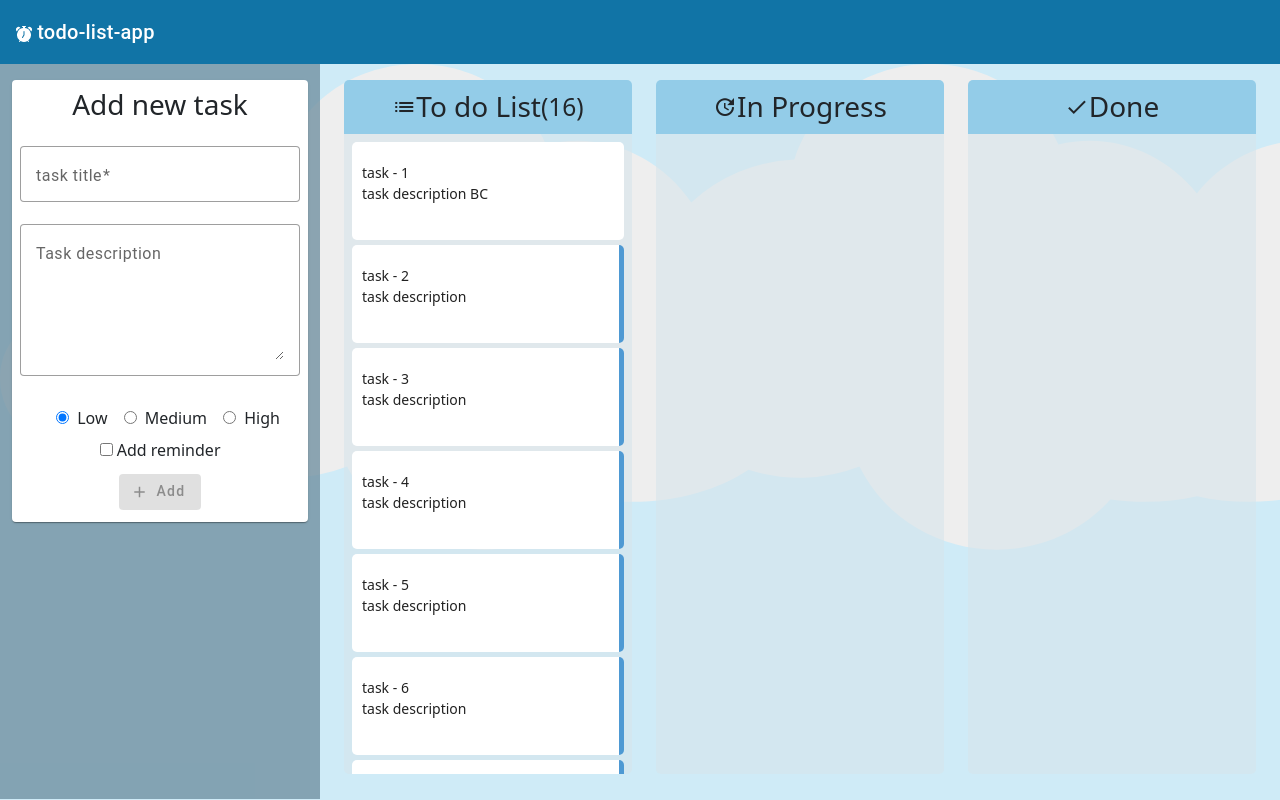
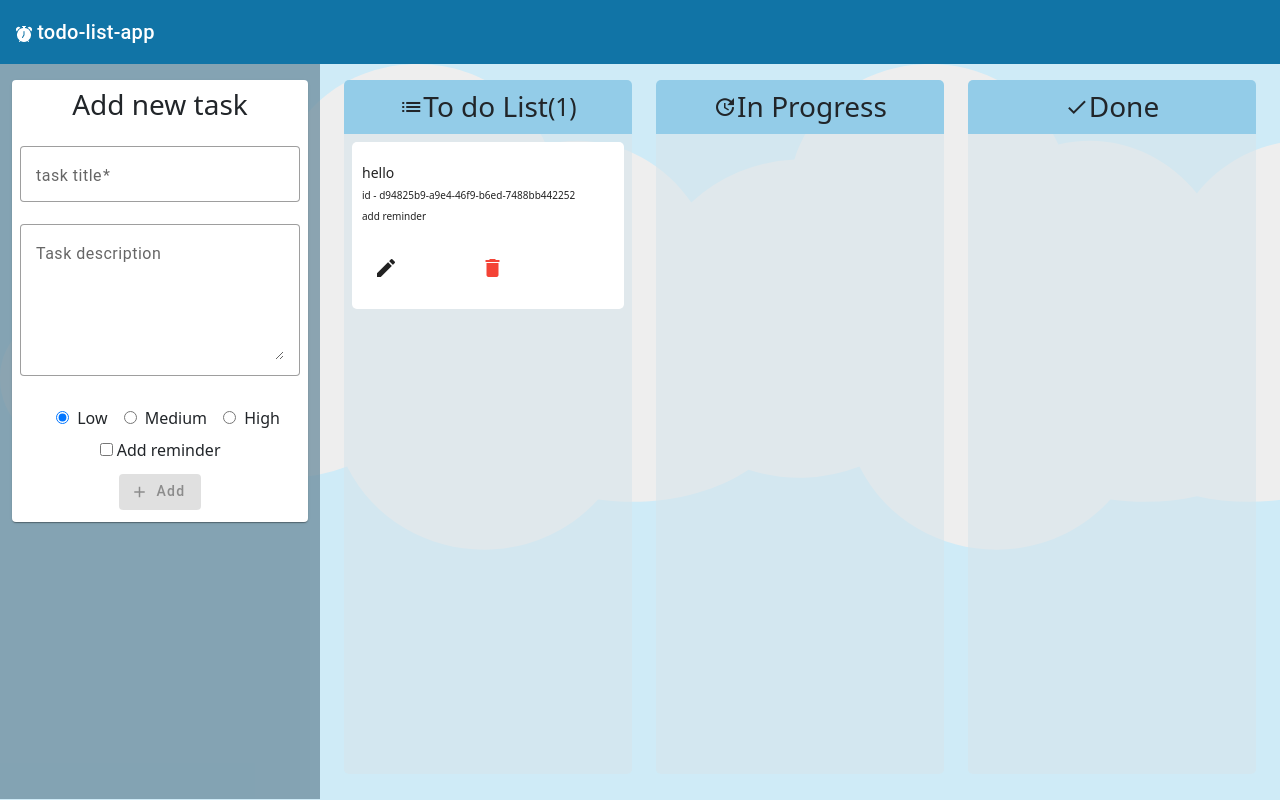
Before and after one commit to rajibjonchhen/todo-list-angular, an Angular app: page / in a window 1280 px wide. Built offline with nearby package versions, Linux system fonts and the light colour scheme; data requests are answered from the project's data file.

Commit message:
delete button fuctionality add to task item component

```diff
--- a/db.json
+++ b/db.json
@@ -1,132 +1,12 @@
 {
   "tasks": [
     {
-      "id": 1,
-      "title": "task",
-      "description": "task description BC",
-      "reminder": false,
-      "priority": "low",
-      "done": false
-    },
-    {
-      "id": 2,
-      "title": "task",
-      "description": "task description",
-      "reminder": true,
-      "priority": "low",
-      "done": false
-    },
-    {
-      "id": 3,
-      "title": "task ",
-      "description": "task description",
-      "reminder": true,
-      "priority": "low",
-      "done": false
-    },
-    {
-      "id": 4,
-      "title": "task",
-      "description": "task description",
-      "reminder": true,
-      "priority": "low",
-      "done": false
-    },
-    {
-      "id": 5,
-      "title": "task ",
-      "description": "task  description",
-      "reminder": true,
-      "priority": "low",
-      "done": false
-    },
-    {
-      "id": 6,
-      "title": "task ",
-      "description": "task  description",
-      "reminder": true,
-      "priority": "low",
-      "done": false
-    },
-    {
-      "id": 7,
-      "title": "task ",
-      "description": "task  description",
-      "reminder": true,
-      "priority": "low",
-      "done": false
-    },
-    {
-      "id": 8,
-      "title": "task ",
-      "description": "task  description",
-      "reminder": true,
-      "priority": "low",
-      "done": false
-    },
-    {
-      "id": 9,
-      "title": "task ",
-      "description": "task  description",
-      "reminder": true,
-      "priority": "low",
-      "done": false
-    },
-    {
-      "id": 10,
-      "title": "task ",
-      "description": "task description",
-      "reminder": true,
-      "priority": "low",
-      "done": false
-    },
-    {
-      "id": 11,
-      "title": "task ",
-      "description": "task description",
-      "reminder": true,
-      "priority": "low",
-      "done": false
-    },
-    {
-      "id": 12,
-      "title": "task",
-      "description": "task description",
-      "reminder": true,
-      "priority": "low",
-      "done": false
-    },
-    {
-      "id": 13,
-      "title": "task",
-      "description": "task description",
-      "reminder": true,
-      "priority": "low",
-      "done": false
-    },
-    {
-      "id": 14,
-      "title": "task",
-      "description": "task description",
-      "reminder": true,
-      "priority": "low",
-      "done": false
-    },
-    {
-      "id": 15,
-      "title": "task",
-      "description": "task description",
-      "reminder": true,
-      "priority": "low",
-      "done": false
-    },
-    {
-      "title": "sdfsf",
+      "title": "hello",
       "description": "",
       "done": false,
       "reminder": false,
       "priority": "low",
-      "id": 16
+      "id": "d94825b9-a9e4-46f9-b6ed-7488bb442252"
     }
   ]
 }
--- a/package.json
+++ b/package.json
@@ -25,6 +25,7 @@
     "concurrently": "^7.6.0",
     "json-server": "^0.17.1",
     "tslib": "^2.3.0",
+    "uuid": "^9.0.0",
     "zone.js": "~0.12.0"
   },
   "devDependencies": {
--- a/src/app/components/add-task/add-task.component.html
+++ b/src/app/components/add-task/add-task.component.html
@@ -54,15 +54,15 @@
     <!-- <mat-checkbox formControlName="hideRequiredControl">Add reminder</mat-checkbox> -->
     </form>
     <div class="d-flex justify-content-center">
-      <app-button  color="primary" text="Add" icon="add" [isDisable]="todoForm.invalid"
-      (btnClicked)="onSubmit()"></app-button>
+      <app-button  *ngIf="!isEditEnabled" color="primary" text="Add" icon="add" [isDisable]="todoForm.invalid"
+      (btnClicked)="onSubmitBtn()"></app-button>
 
-      <!-- <app-button *ngIf="isEditEnabled" color="primary" text="Update" icon="update" [isDisable]="todoForm.invalid"
-       (btnClicked)="onUpdateTask()"></app-button> -->
-        <!--
+      <app-button *ngIf="isEditEnabled" color="primary" text="Update" icon="update" [isDisable]="todoForm.invalid"
+       (btnClicked)="onUpdateBtn()"></app-button>
+
       <app-button *ngIf="isEditEnabled" color="accent" text="Cancel" icon="undo"
-      (btnClicked)="cancelUpdate()"></app-button>
-    -->
+      (btnClicked)="onCancelUpdateBtn()"></app-button>
+
     </div>
   </mat-card>
 </div>
--- a/src/app/components/add-task/add-task.component.ts
+++ b/src/app/components/add-task/add-task.component.ts
@@ -1,4 +1,4 @@
-import { Component, EventEmitter, Output } from '@angular/core';
+import { Component, EventEmitter, Input, Output } from '@angular/core';
 import {FormBuilder,FormControl, FormGroup, Validators} from '@angular/forms'
 import { TaskService } from 'src/app/services/task.service';
 import { ITask } from '../models/task';
@@ -11,10 +11,13 @@ import { ITask } from '../models/task';
 })
 export class AddTaskComponent {
   @Output() onAddTask: EventEmitter<ITask> = new EventEmitter()
-  @Output() updateTask: EventEmitter<ITask> = new EventEmitter()
+  @Output() onUpdateTask: EventEmitter<ITask> = new EventEmitter()
+  @Output() onCancelUpdateTask: EventEmitter<ITask> = new EventEmitter()
+  @Input() isEditEnabled:boolean
+  @Input() taskToEdit:ITask
 
   todoForm ! : FormGroup;
-  isEditEnabled : boolean = false
+
   updateId !:any;
   constructor( private fb : FormBuilder, private taskService : TaskService){}
 
@@ -28,38 +31,46 @@ export class AddTaskComponent {
       })
   }
 
-  onSubmit(){
+  onSubmitBtn(){
     const newTask = {
       ...this.todoForm.value
     }
-    this.todoForm.reset()
     this.isEditEnabled = false;
     this.updateId = undefined;
     this.onAddTask.emit(newTask)
+    this.todoForm.controls['title'].setValue("")
+    this.todoForm.controls['description'].setValue("")
+    this.todoForm.controls['reminder'].setValue(false)
+    this.todoForm.controls['priority'].setValue("low")
   }
 
-  // onUpdateTask(task){
-  //   console.log("hello sdf")
-  //   this.updateTask.emit(task)
-  // }
 
-  onEdit(i:number, item:ITask){
-    this.todoForm.controls['title'].setValue(item.title)
-    this.todoForm.controls['description'].setValue(item.description)
-    this.updateId = i;
-    this.isEditEnabled = true;
+  onCancelUpdateBtn(){
+    console.log("hello cancel")
+    this.onCancelUpdateTask.emit()
+  }
+
+  onEdit(task:ITask){
+
+    if(this.isEditEnabled){
+      this.todoForm.controls['title'].setValue(this.taskToEdit.title)
+      this.todoForm.controls['description'].setValue(this.taskToEdit.description)
+    }
+
   }
 
 
 
-  onUpdateTask(task){
-    this.todoForm.controls['title'].setValue(task.title)
-    this.todoForm.controls['description'].setValue(task.description)
-    this.todoForm.controls['done'].setValue(task.done)
-    this.todoForm.controls['priority'].setValue(task.priority)
-    this.todoForm.controls['reminder'].setValue(task.reminder)
-    this.isEditEnabled = true;
-    this.onAddTask.emit()
+  onUpdateBtn(){
+   const newTask= {
+    title :this.todoForm.controls['title'].value,
+    description :this.todoForm.controls['description'].value,
+    done :this.todoForm.controls['done'].value,
+    priority :this.todoForm.controls['priority'].value,
+    reminder :this.todoForm.controls['reminder'].value
+  }
+
+    this.onUpdateTask.emit(newTask)
   }
 
 }
--- a/src/app/components/task-item/task-item.component.html
+++ b/src/app/components/task-item/task-item.component.html
@@ -2,22 +2,37 @@
   <p class="task-content " [ngClass]="{
       'task-done': todo.todosTitle === 'Done' && task .done
     }">
-    <span>{{ task.title }} - {{ task.id }}  </span>
+    <span>{{ task.title }}  </span>
     <br />
-    <span class="small-text">{{ task.description }}</span>
+    <span class="small-text">{{ task.description }} id - {{ task.id }} </span>
     <br />
+    <span class="small-text" (click)="onEditReminderClicked()"> {{ task.reminder? "remove ":"add " }} reminder</span>
     <!-- <span class="small-text" (click)="onToggleReminder(i, task )"> {{ task.reminder? "remove ":"add " }} reminder</span> -->
   </p>
-  <!-- <div class="box">
+  <div class="box">
     <button *ngIf="todo.todosTitle === 'To do List'" mat-icon-button color="secondary"
-      (click)="onEdit(i, task )">
+    (click)="onEditBtn(task)">
+    <mat-icon>edit</mat-icon>
+  </button>
+  <button mat-icon-button color="warn" (click)="onDeleteBtn(todo.todosTitle, task)">
+    <mat-icon>delete</mat-icon>
+  </button>
+  <button *ngIf="todo.todosTitle === 'Done'" mat-icon-button [color]="task .done ? 'warn' : 'primary'"
+    (click)="onDoneBtn(task)">
+    <mat-icon>check_circle</mat-icon>
+  </button>
+
+      <!--
+    <button *ngIf="todo.todosTitle === 'To do List'" mat-icon-button color="secondary"
+      (click)="onEdit(i, task)">
       <mat-icon>edit</mat-icon>
     </button>
     <button *ngIf="todo.todosTitle === 'Done'" mat-icon-button [color]="task .done ? 'warn' : 'primary'"
       (click)="onDone(i, task )">
       <mat-icon>check_circle</mat-icon>
     </button>
-    <button mat-icon-button color="warn" (click)="deleteTask(i, todo.todosTitle, task)">
+    <button mat-icon-button color="warn" (click)="deleteTask(todo.todosTitle, task)">
       <mat-icon>delete</mat-icon>
     </button>
-  </div> -->
+  -->
+  </div>
--- /dev/null
+++ b/src/app/components/task-item/task-item.component.scss
@@ -0,0 +1,25 @@
+.box{
+  display: grid;
+  grid-auto-flow: column;
+  grid-column-end: 5px;
+  z-index: 0;
+}
+
+
+.task-content{
+  max-width: 100%;
+  text-overflow: ellipsis;
+  word-wrap: break-word;
+  overflow: hidden;
+  display: -webkit-box;
+   -webkit-line-clamp: 4; /* number of lines to show */
+           line-clamp: 3;
+   -webkit-box-orient: vertical;
+}
+.small-text{
+  font-size: 10px;
+}
+
+.task-done{
+  text-decoration: line-through;
+}
--- a/src/app/components/task-item/task-item.component.ts
+++ b/src/app/components/task-item/task-item.component.ts
@@ -1,25 +1,33 @@
-import { Component, Input } from '@angular/core';
+import { Component, EventEmitter, Input, Output } from '@angular/core';
 import { ITask } from '../models/task';
 import { ITodos } from '../models/todos';
 
 @Component({
   selector: 'app-task-item',
   templateUrl: './task-item.component.html',
-  styleUrls: ['./task-item.component.css']
+  styleUrls: ['./task-item.component.scss']
 })
 export class TaskItemComponent {
 @Input() task:ITask
 @Input() todo:ITodos
-@Input() i:number|string
+@Output() editTask = new EventEmitter()
+@Output() deleteTask = new EventEmitter()
+@Output() editReminder = new EventEmitter()
+@Output() doneTask = new EventEmitter()
 
 constructor(){}
-  // updateTask(){
-  //   this.todos[0].todosTask[this.updateId].title = this.todoForm.value.title
-  //   this.todos[0].todosTask[this.updateId].description = this.todoForm.value.description
-  //   this.taskService.updateTaskService(this.todos[0].todosTask[this.updateId]).subscribe()
-  //   console.log("ttt", this.todos[0].todosTask[this.updateId])
-  //   this.todoForm.reset()
-  //   this.isEditEnabled = false;
-  //   this.updateId = undefined;
-  // }
+  onEditReminderClicked(){
+  console.log("hello ")
+  }
+  onEditBtn(task:ITask){
+    this.editTask.emit(task)
+  }
+  onDeleteBtn(taskGroup:string, task:ITask){
+    console.log("delete")
+    this.deleteTask.emit({taskGroup, task})
+  }
+  onDoneBtn(task:ITask){
+    console.log("done",task)
+    this.doneTask.emit(task)
+  }
 }
--- a/src/app/components/todo/todo.component.html
+++ b/src/app/components/todo/todo.component.html
@@ -1,12 +1,12 @@
-<div class="container-fluid">
+<main class="container-fluid">
   <div class="row ">
-    <div class="col-md-3 add-todo-section">
-      <app-add-task (onAddTask)="addTask($event)"></app-add-task>
-    </div>
-    <div class="col-md-9">
+    <section class="col-md-3 add-todo-section">
+      <app-add-task (onAddTask)="addTask($event)" [isEditEnabled]="isEditEnabled" [taskToEdit]="taskToEdit"></app-add-task>
+    </section>
+    <section class="col-md-9">
       <div class="container mt-3" cdkDropListGroup>
         <div class="row">
-          <div class="col-md-4" *ngFor="let todo of todos">
+          <article class="col-md-4" *ngFor="let todo of todos">
             <!-- todo list -->
             <div class="example-container">
               <h3 class="column-title d-flex align-items-center justify-content-center">
@@ -16,38 +16,14 @@
               </h3>
               <div cdkDropList [cdkDropListData]="todo.todosTask" class="example-list"
                 (cdkDropListDropped)="drop($event)">
-                <div class="example-box" [ngClass]="{reminder:task.reminder}" *ngFor="let task  of todo.todosTask; let i = index" cdkDrag >
-                  <app-task-item [task]="task" [todo]="todo" [i]="i"></app-task-item>
-                <!--
-                  <p class="task-content " [ngClass]="{
-                      'task-done': todo.todosTitle === 'Done' && task .done
-                    }">
-                    <span>{{ task.title }} - {{ task.id }}  </span>
-                    <br />
-                    <span class="small-text">{{ task.description }}</span>
-                    <br />
-                    <span class="small-text" (click)="onToggleReminder(i, task )"> {{ task.reminder? "remove ":"add " }} reminder</span>
-                  </p>
-                  <div class="box">
-                    <button *ngIf="todo.todosTitle === 'To do List'" mat-icon-button color="secondary"
-                      (click)="onEdit(i, task )">
-                      <mat-icon>edit</mat-icon>
-                    </button>
-                    <button *ngIf="todo.todosTitle === 'Done'" mat-icon-button [color]="task .done ? 'warn' : 'primary'"
-                      (click)="onDone(i, task )">
-                      <mat-icon>check_circle</mat-icon>
-                    </button>
-                    <button mat-icon-button color="warn" (click)="deleteTask(i, todo.todosTitle, task)">
-                      <mat-icon>delete</mat-icon>
-                    </button>
-                  </div>
-                -->
+                <div class="example-box" [ngClass]="{reminder:task.reminder}" *ngFor="let task  of todo.todosTask" cdkDrag >
+                  <app-task-item [task]="task" [todo]="todo" (editTask)="onEdit(task)" (deleteTask)="deleteTask(todo.todosTitle, task)"></app-task-item>
               </div>
               </div>
             </div>
-          </div>
+          </article>
         </div>
       </div>
-    </div>
+    </section>
   </div>
-</div>
+</main>
--- a/src/app/components/todo/todo.component.ts
+++ b/src/app/components/todo/todo.component.ts
@@ -6,6 +6,7 @@ import { ITodos } from '../models/todos';
 import { MyTaskList } from '../../mock-task';
 import { TaskService } from '../../services/task.service';
 import {FloatLabelType} from '@angular/material/form-field';
+import { v4 as uuidv4 } from 'uuid';
 @Component({
   selector: 'app-todo',
   templateUrl: './todo.component.html',
@@ -13,6 +14,8 @@ import {FloatLabelType} from '@angular/material/form-field';
 })
 
 export class TodoComponent implements OnInit{
+  @Output() isEditEnabled : boolean = false
+  @Output() taskToEdit : ITask = null
 
   hideRequiredControl = new FormControl(false);
   floatLabelControl = new FormControl('auto' as FloatLabelType);
@@ -23,7 +26,8 @@ export class TodoComponent implements OnInit{
   });
 
   updateId !:any;
-  isEditEnabled : boolean = false
+
+
   todoForm ! : FormGroup;
   tasks: ITask[] = [];
   tasksInProgress : ITask[] = []
@@ -74,36 +78,44 @@ export class TodoComponent implements OnInit{
 
 
   addTask(newTask){
-    const newTaskWithId = {...newTask, id:this.todos[0].todosTask.length+1 }
+    const newTaskWithId = {...newTask, id:uuidv4() }
+    console.log(newTask)
     this.taskService.addTasksService(newTaskWithId).subscribe((task)=>  this.todos[0].todosTask.push({...task
     }))
     console.log(this.todos[0].todosTask)
   };
 
-  deleteTask(i:number,taskGroup:string,task:ITask){
+  deleteTask(taskGroup:string,task:ITask){
+    console.log("delete")
     this.taskService.deleteTaskService(task).subscribe(() => this.todos[0].todosTask =  this.todos[0].todosTask.filter(t => t.id !== task.id))
     switch(taskGroup){
       case "To do List":
-          this.todos[0].todosTask.splice(i,1)
+          this.todos[0].todosTask = [ ...this.todos[0].todosTask.filter(t => t.id !== task.id)]
+
           break;
-
       case "In Progress":
-          this.tasksInProgress.splice(i,1)
-          break;
+        this.todos[1].todosTask = [ ...this.todos[1].todosTask.filter(t => t.id !== task.id)]
+        break;
 
       case "Done":
-          this.tasksDone.splice(i,1)
+        this.todos[2].todosTask = [ ...this.todos[2].todosTask.filter(t => t.id !== task.id)]
           break;
   };
   }
 
 
 
-  onEdit(i:number, item:ITask){
-    this.todoForm.controls['title'].setValue(item.title)
-    this.todoForm.controls['description'].setValue(item.description)
-    this.updateId = i;
-    this.isEditEnabled = true;
+  // onEdit(task:ITask){
+  //   console.log("edit 000", task)
+  //   this.todoForm.controls['title'].setValue(task.title)
+  //   this.todoForm.controls['description'].setValue(task.description)
+  //   this.updateId = task.id;
+  //   this.isEditEnabled = true;
+  // }
+  onEdit(task:ITask){
+    console.log("edit 000", task)
+    this.taskToEdit = task;
+    this.isEditEnabled = !this.isEditEnabled;
   }
 
 
```
Also changed, not shown: src/app/components/task-item/task-item.component.css (deleted), 1 other file (tests, documents, lock files or other folders).
